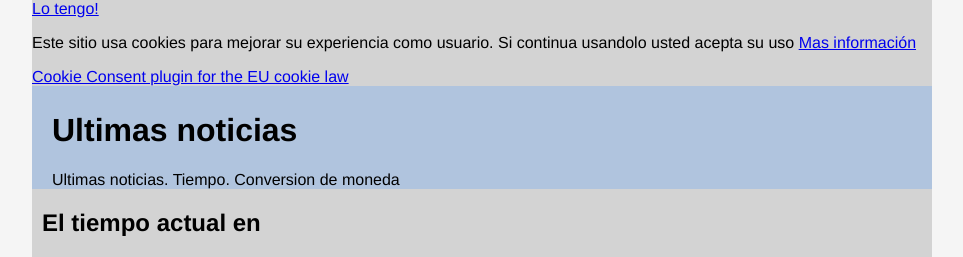
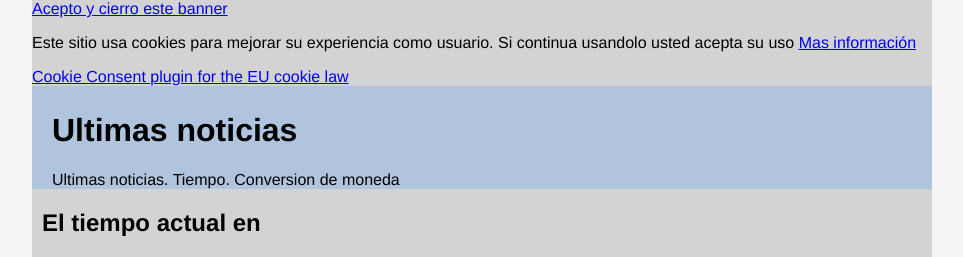
Before and after one commit to rumbodeveloper/Flask_sandbox, a Flask app: template templates/home.html in a window 1280 px wide. Shown: the top 257 px of the page, without its empty margins (158-1121 px from the left). Run offline with Flask 2, Linux system fonts and the light colour scheme; the template is opened without the code that fills it, so the values that code supplies are empty; some libraries are stand-ins or nearby versions.

Commit message:
mejora del banner de la ley de cookies

```diff
--- a/templates/home.html
+++ b/templates/home.html
@@ -11,7 +11,7 @@
     <script type="text/javascript">
     window.cookieconsent_options = {
     "message":"Este sitio usa cookies para mejorar su experiencia como usuario. Si continua usandolo usted acepta su uso",
-    "dismiss":"Lo tengo!",
+    "dismiss":"Acepto y cierro este banner",
     "learnMore":"Mas información",
     "link":"{{ url_for('politica_de_cookies') }}" ,
     "theme":"dark-bottom"};
```
